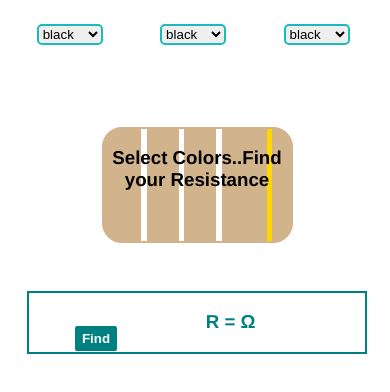
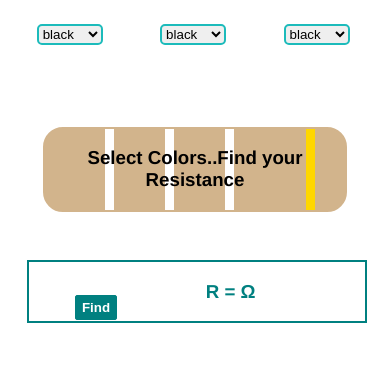
Before and after one commit to pratimaasapkota/Resistance-Calculated, a plain HTML site: page index.html in a window 390 px wide. Drawn offline with Linux system fonts and the light colour scheme.

Commit message:
code modify

```diff
--- a/style.css
+++ b/style.css
@@ -93,5 +93,11 @@ body{
     cursor: pointer;
   }
   @media screen and (max-width:600px){
+    .slogan{
+      margin: auto;
+      margin-top: 1em;
+      width: 80%;
+      height: auto;
+    }
 
   }
```
